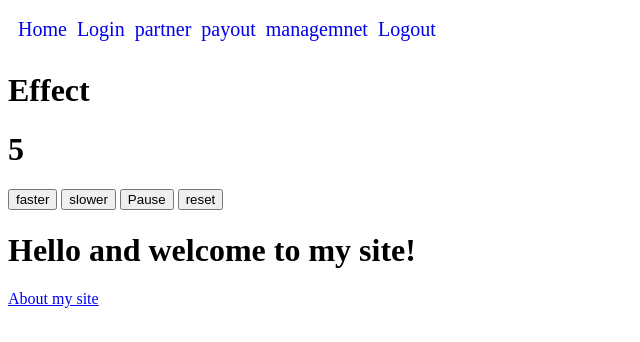
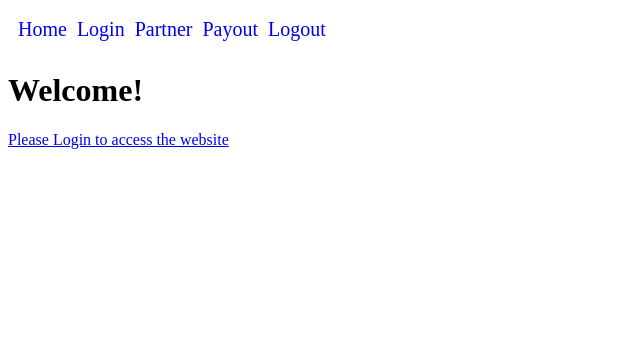
Before and after one commit to Millionaiyer/svelte-sveltekit, a SvelteKit app: page / in a window 1280 px wide. Shown: the top 342 px of the page, without its empty margins (0-640 px from the left). Built offline with nearby package versions, Linux system fonts and the light colour scheme.

Commit message:
Refactor: :recycle: refactor some code

```diff
--- a/src/routes/(auth)/login/+page.server.ts
+++ b/src/routes/(auth)/login/+page.server.ts
@@ -26,7 +26,6 @@ export const actions = {
 		});
 
 		const loginResponse = await response.json();
-		// console.log(loginResponse, 'login response');
 
 		cookies.set('accessToken', loginResponse?.data?.[0]?.accessToken, { path: '/' });
 		cookies.set('idToken', loginResponse?.data?.[0]?.idToken, { path: '/' });
@@ -35,15 +34,12 @@ export const actions = {
 		const idToken = cookies.get('idToken');
 		if (idToken) {
 			const decodedIdToken: JwtGroups = jwtDecode(idToken);
-			console.log(decodedIdToken, 'decoded');
 
 			const groups = decodedIdToken?.['cognito:groups'];
 
 			const role = groups?.[0];
 			if (role === 'Partner') {
 				redirect(303, '/partner');
-			} else if (role === 'Management') {
-				redirect(303, '/management');
 			} else if (role === 'Payout') {
 				redirect(303, '/payout');
 			}
--- a/src/routes/+layout.svelte
+++ b/src/routes/+layout.svelte
@@ -5,9 +5,8 @@
 <nav class="header">
 	<a href="/">Home</a>
 	<a href="/login">Login</a>
-	<a href="/partner">partner</a>
-	<a href="/payout">payout</a>
-	<a href="/managemnet">managemnet</a>
+	<a href="/partner">Partner</a>
+	<a href="/payout">Payout</a>
 	<a href="/logout">Logout</a>
 </nav>
 <main>
--- a/src/routes/+page.svelte
+++ b/src/routes/+page.svelte
@@ -1,11 +1,6 @@
-<script>
-	import Counter from '$lib/components/Counter.svelte';
-	import Effect from '$lib/components/Effect.svelte';
-</script>
+<!-- <h1>Effect</h1> -->
+<!-- <Effect /> -->
+<!-- <Counter /> -->
 
-<h1>Effect</h1>
-<!-- <Effect /> -->
-<Counter />
-
-<h1>Hello and welcome to my site!</h1>
-<a href="/about">About my site</a>
+<h1>Welcome!</h1>
+<a href="/login">Please Login to access the website</a>
--- a/src/routes/management/+page.svelte
+++ /dev/null
@@ -1 +0,0 @@
-<h1>Management</h1>
```
Also changed, not shown: src/+hooks.server.ts (+14 -0 lines), src/routes/payout/+page.server.ts (added, +29 -0 lines).
